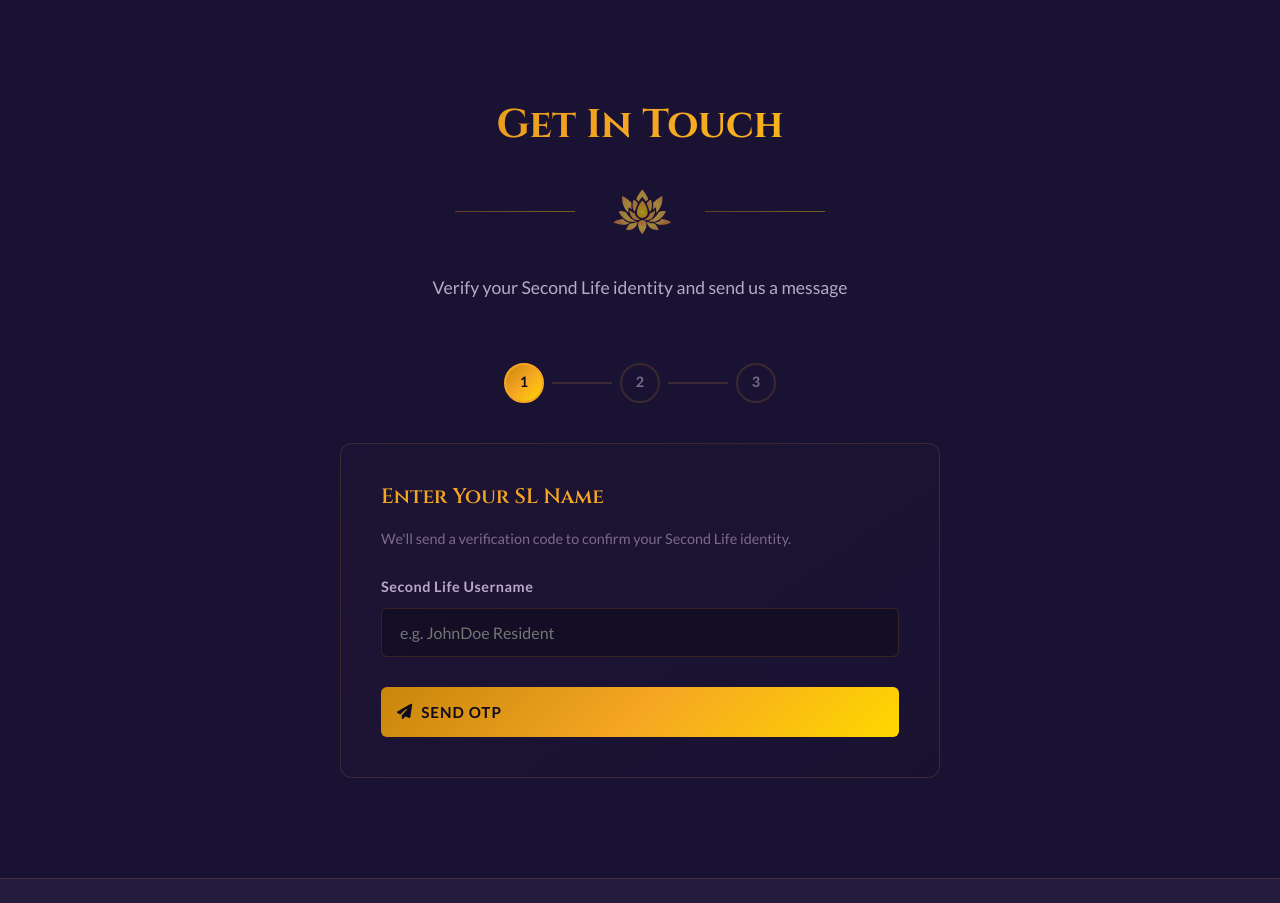
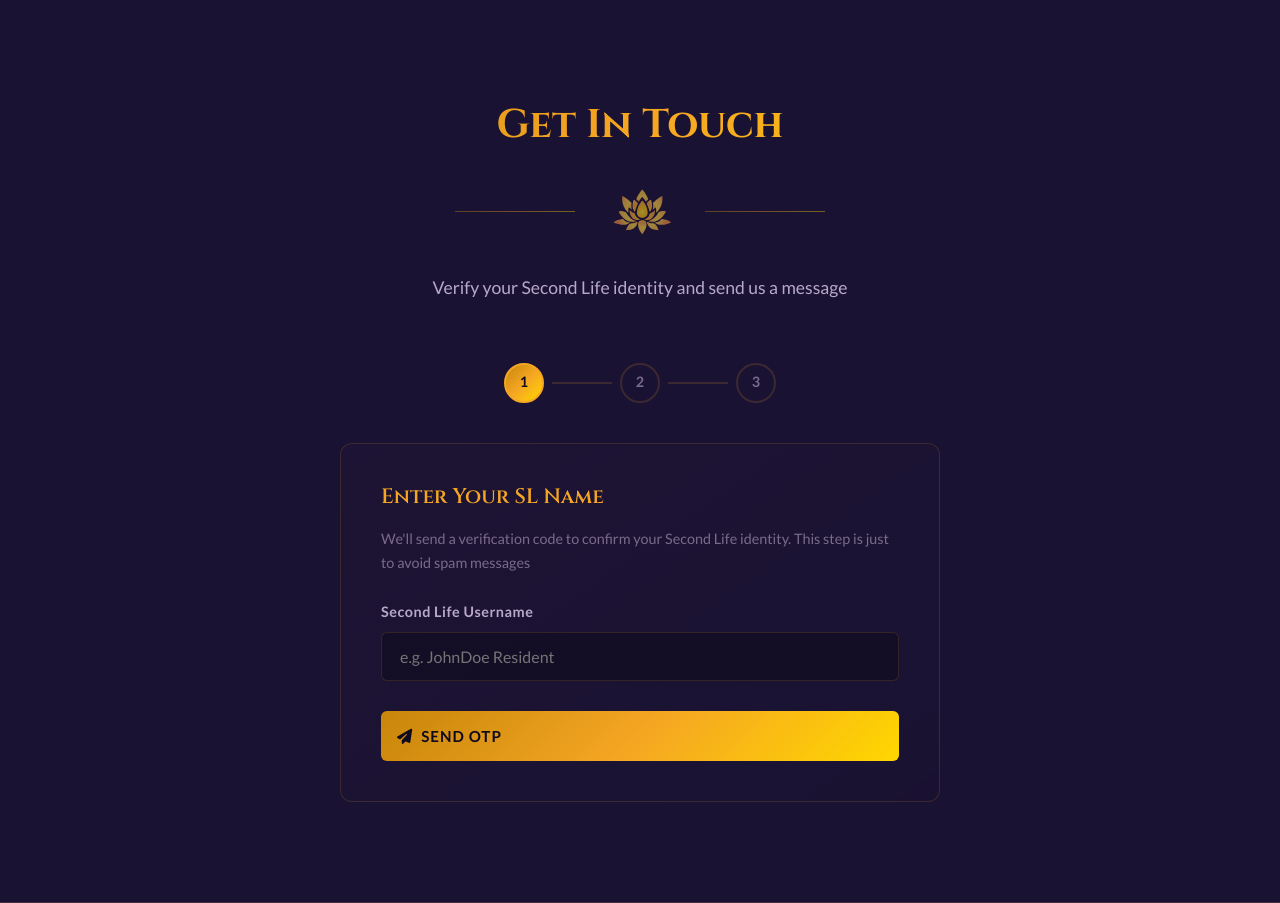
Before and after one commit to ritartha/VASTIK, a Django app: page / in a window 1280 px wide. Shown: the part 3720-4623 px from the top of the page. Run offline with Django 5.2, Linux system fonts and the light colour scheme; data that the repository does not hold is empty; some libraries are stand-ins or nearby versions.

Commit message:
index.html__changed_added_line_on_spam_

```diff
--- a/backend/templates/index.html
+++ b/backend/templates/index.html
@@ -244,7 +244,7 @@
                 <div class="form-step active" id="step1">
                     <h3 class="text-gold mb-2" style="font-size: 1.3rem;">Enter Your SL Name</h3>
                     <p class="text-muted mb-3" style="font-size: 0.9rem;">
-                        We'll send a verification code to confirm your Second Life identity.
+                        We'll send a verification code to confirm your Second Life identity. This step is just to avoid spam messages
                     </p>
                     <div class="form-group">
                         <label for="slName">Second Life Username</label>
```
Also changed, not shown: frontend/static/images/SVG/Purple and White Minimalist Fitness Gym Logo.png (added), frontend/static/images/SVG/logo.png (added), frontend/static/images/SVG/vastik.png (added), 1 other file.
